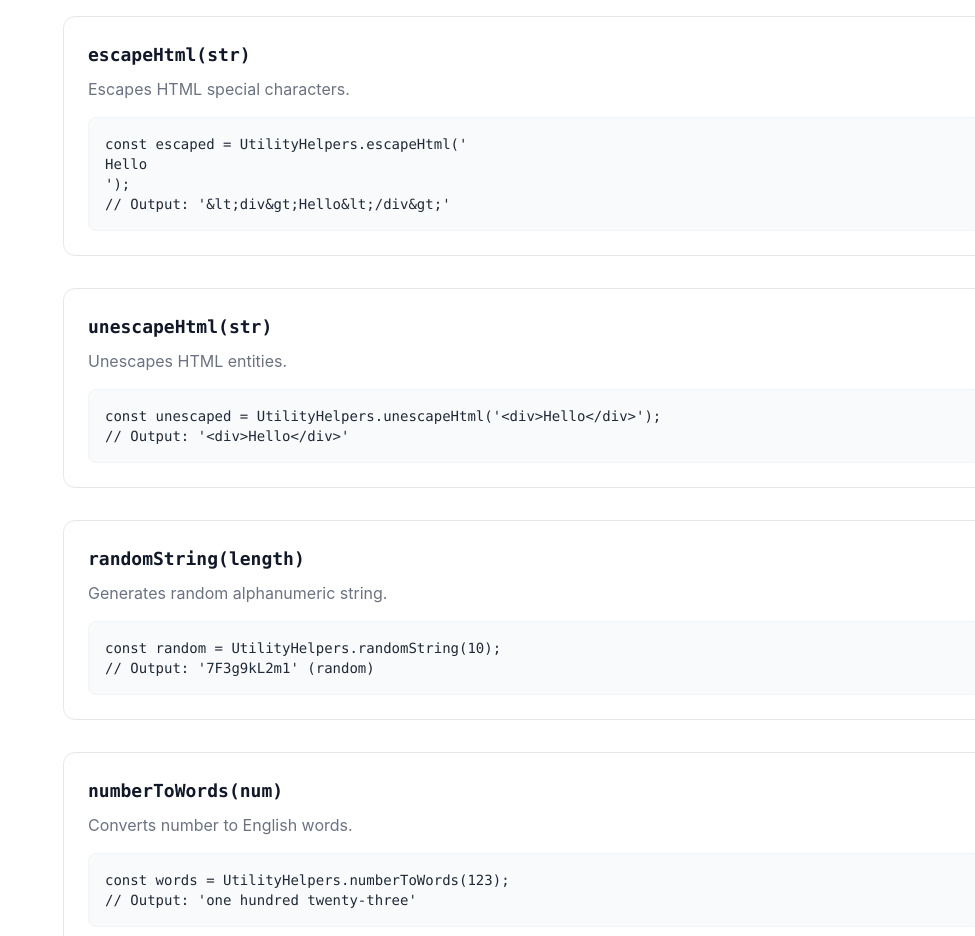
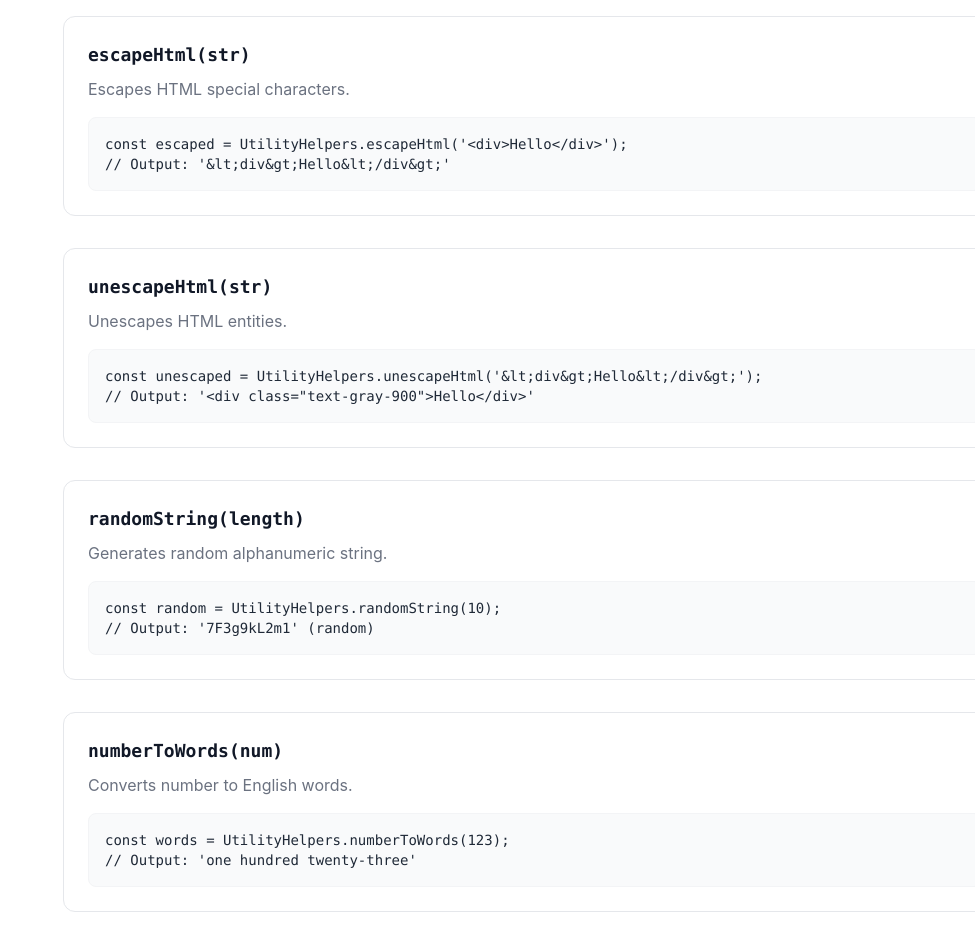
Before and after one commit to peterbenoit/UtilityHelpers, a plain HTML site: page index.html in a window 1280 px wide. Shown: the part 5500-6436 px from the top of the page, without its empty margins (305-1280 px from the left). Drawn offline with nearby package versions, Linux system fonts and the light colour scheme; a web font is replaced by a local one.

Commit message:
docs: Update `escapeHtml` and `unescapeHtml` examples in `index.html`.

```diff
--- a/index.html
+++ b/index.html
@@ -453,7 +453,7 @@
 										</h3>
 										<p class="mb-4">Escapes HTML special characters.</p>
 										<pre
-											class="bg-gray-50 p-4 rounded-lg border border-gray-100 text-sm font-mono overflow-x-auto text-gray-800 mt-4"><code>const escaped = UtilityHelpers.escapeHtml('<div>Hello</div>');
+											class="bg-gray-50 p-4 rounded-lg border border-gray-100 text-sm font-mono overflow-x-auto text-gray-800 mt-4"><code>const escaped = UtilityHelpers.escapeHtml('&lt;div&gt;Hello&lt;/div&gt;');
 // Output: '&amp;lt;div&amp;gt;Hello&amp;lt;/div&amp;gt;'</code></pre>
 									</div>
 									<div
@@ -463,8 +463,8 @@
 										</h3>
 										<p class="mb-4">Unescapes HTML entities.</p>
 										<pre
-											class="bg-gray-50 p-4 rounded-lg border border-gray-100 text-sm font-mono overflow-x-auto text-gray-800 mt-4"><code>const unescaped = UtilityHelpers.unescapeHtml('&lt;div&gt;Hello&lt;/div&gt;');
-// Output: '&lt;div&gt;Hello&lt;/div&gt;'</code></pre>
+											class="bg-gray-50 p-4 rounded-lg border border-gray-100 text-sm font-mono overflow-x-auto text-gray-800 mt-4"><code>const unescaped = UtilityHelpers.unescapeHtml('&amp;lt;div&amp;gt;Hello&amp;lt;/div&amp;gt;');
+// Output: '&lt;div class="text-gray-900"&gt;Hello&lt;/div&gt;'</code></pre>
 									</div>
 									<div
 										class="bg-white p-6 rounded-xl border border-gray-200 hover:border-gray-300 transition-colors">
```
